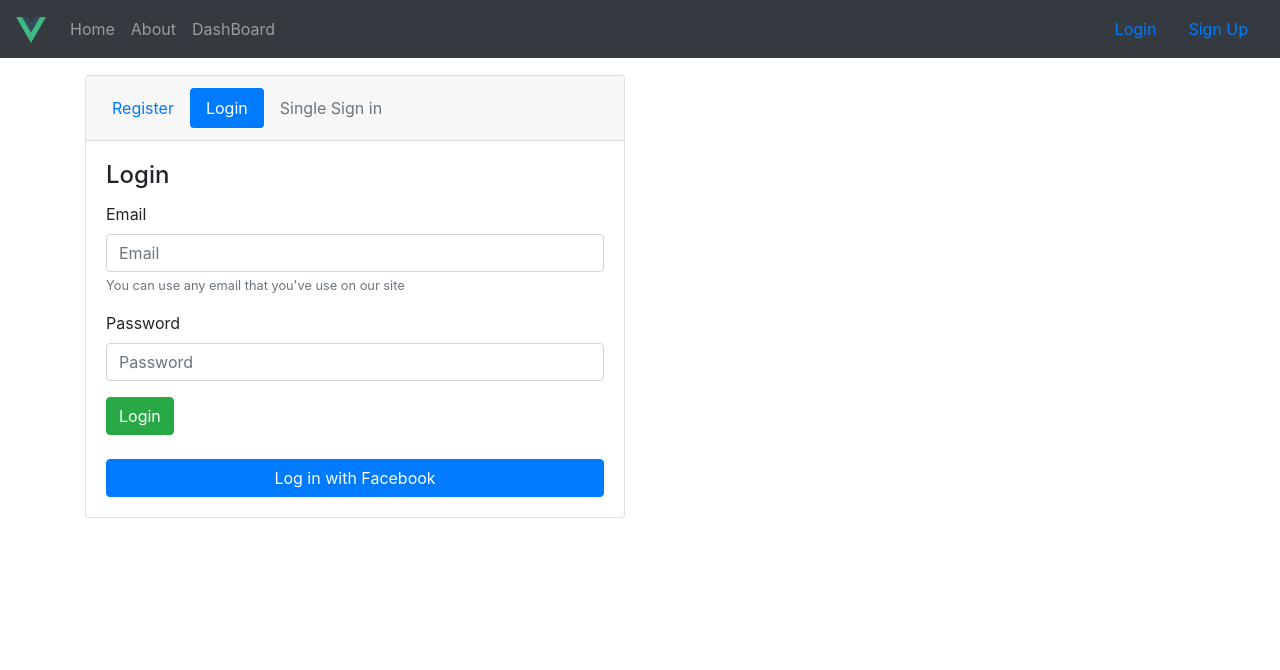
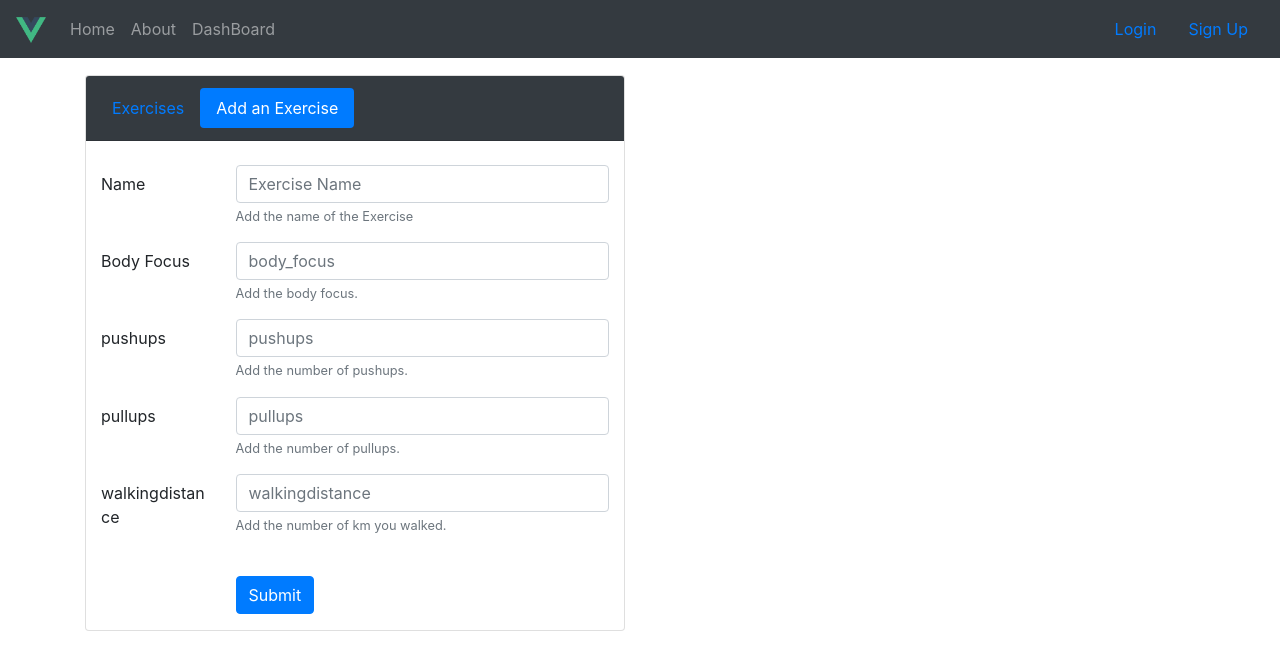
Before and after one commit to bhargavbunny/Newpaltz-build-your-own-project-wsp, a Vue app: page /AddExercise in a window 1280 px wide. Before the commit this address led to /login. Shown: the top 670 px of the page. Built offline with nearby package versions, Linux system fonts and the light colour scheme.

Commit message:
changes made with class topic

```diff
--- a/src/models/facebook.js
+++ b/src/models/facebook.js
@@ -2,7 +2,7 @@ import { oAuthLogin } from "./users";
 
   window.fbAsyncInit = function() {
     FB.init({
-      appId      : '646728952444088',
+      appId      : '2297436840350841',
       cookie     : true,
       xfbml      : true,
       version    : 'v3.2'
--- a/src/router.js
+++ b/src/router.js
@@ -13,6 +13,7 @@ import dashboard from './views/dashboard.vue';
 import user_profile from './views/user_profile'
 import sleep_time from './views/sleep_time'
 import updateprofile from './views/updateprofile'
+import AddExercise from './views/AddExercise'
 import { Globals } from '@/models/api';
 
 Vue.use(Router)
@@ -83,6 +84,12 @@ const router = new Router({
       name: 'MyExercises',
       component: MyExercises
     },{
+      path: '/AddExercise',
+      name: 'AddExercise',
+      component: AddExercise
+    },
+
+    {
       path: '/MyWorkouts',
       name: 'MyWorkouts',
       component: MyWorkouts
@@ -97,7 +104,7 @@ const router = new Router({
     }
   ]
 })
-
+/*
 router.beforeEach((to, from, next)=>{
     console.log({ to, from });
     const publicRoutes = ['home', 'about' ,'login', 'register'];
@@ -107,5 +114,5 @@ router.beforeEach((to, from, next)=>{
     }
     next();
 })
-
+*/
 export default router;
--- /dev/null
+++ b/src/views/AddExercise.vue
@@ -0,0 +1,133 @@
+<template>
+  <div class="row">
+    <div class="col-lg-6">
+      <div class="card">
+        <div class="card-header text-white bg-dark">
+          <ul class="nav nav-pills card-header-pills">
+          <li class="nav-item">
+            <router-link class="nav-link" to="/MyExercises">Exercises</router-link>
+          </li>
+          <li class="nav-item">
+            <router-link class="nav-link active" to="/AddExercise">Add an Exercise</router-link>
+          </li>
+        </ul>
+        </div>
+        <div class="container">
+            <form @submit.prevent="submit">
+              <br>
+
+              <div class="form-group row">
+                <label for="name" class="col-3 col-form-label">Name</label>
+                <div class="col-9">
+                <input type="text" v-model="data.name"
+                    class="form-control"
+                    name="name"
+                    id="name"
+                    aria-describedby="helpname"
+                    placeholder="Exercise Name"
+                    required>
+                  <small id="helpname" class="form-text text-muted">Add the name of the Exercise</small>
+                </div>
+                </div>
+
+            <div class="form-group row">
+          <label for="body_focus" class="col-3 col-form-label">Body Focus</label>
+          <div class="col-9">
+          <input type="text" v-model="data.body_focus"
+                    class="form-control"
+                    name="body_focus"
+                    id="body_focus"
+                    aria-describedby="helpbody_focus"
+                    placeholder="body_focus"
+                    required>
+                  <small id="helpbody_focus" class="form-text text-muted">Add the body focus.</small>
+          </div>
+          </div>
+
+
+
+          <div class="form-group row">
+          <label for="reps" class="col-3 col-form-label">pushups</label>
+          <div class="col-9">
+          <input type="text" v-model="data.pushups"
+                    class="form-control"
+                    name="reps"
+                    id="reps"
+                    aria-describedby="helppushups"
+                    placeholder="pushups"
+                    required>
+                  <small id="helppushups" class="form-text text-muted">Add the number of pushups.</small>
+          </div>
+          </div>
+
+          <div class="form-group row">
+          <label for="sets" class="col-3 col-form-label">pullups</label>
+          <div class="col-9">
+          <input type="text" v-model="data.pullups"
+                    class="form-control"
+                    name="pullups"
+                    id="pullups"
+                    aria-describedby="helppullups"
+                    placeholder="pullups"
+                    required>
+                  <small id="helppullups" class="form-text text-muted">Add the number of pullups.</small>
+          </div>
+
+          </div>
+          <div class="form-group row">
+          <label for="sets" class="col-3 col-form-label">walkingdistance</label>
+          <div class="col-9">
+          <input type="text" v-model="data.walkingdistance"
+                    class="form-control"
+                    name="walkingdistance"
+                    id="walkingdistance"
+                    aria-describedby="helpwalkingdistance"
+                    placeholder="walkingdistance"
+                    required>
+                  <small id="helpwalkingdistance" class="form-text text-muted">Add the number of km you walked.</small>
+          </div>
+          </div>
+
+
+          <br>
+
+         <div class="form-group row">
+          <div class="offset-3 col-9">
+          <button type="submit" class="btn btn-primary">Submit</button>
+          </div>
+          </div>
+          </form>
+          </div>
+          </div>
+          </div>
+          </div>
+
+
+</template>
+
+<script>
+import { Globals } from '@/models/api';
+import { addExercise } from '@/models/Exercises';
+import toastr from 'toastr';
+export default {
+  data: () => ({
+    data: {},
+    newExercise: null,
+  }),
+  methods: {
+    async submit() {
+      try {
+        const m = await addExercise(this.data);
+        this.newExercise = m;
+        toastr.success("You've Successfully added the Exercise!");
+      } catch (error) {
+        Globals.errors.push(error);
+        toastr.error(error.message);
+      }
+    },
+  },
+};
+</script>
+
+<style>
+</style>
--- a/src/views/AddFoodLog.vue
+++ b/src/views/AddFoodLog.vue
@@ -4,9 +4,6 @@
       <div class="card">
         <div class="card-header text-white bg-dark">
           <ul class="nav nav-pills card-header-pills">
-          <li class="nav-item">
-            <router-link class="nav-link" to="/MyDailyFoods">My Food Log</router-link>
-          </li>
           <li class="nav-item">
             <router-link class="nav-link active" to="/AddFoodLog">Add a Food Log</router-link>
           </li>
--- a/src/views/Register.vue
+++ b/src/views/Register.vue
@@ -30,6 +30,12 @@
                   <input type="text" v-model="data.LastName"
                     class="form-control" name="LastName" id="LastName" aria-describedby="helpLastName" placeholder="Last Name">
                   <small id="helpLastName" class="form-text text-muted">Sir Name</small>
+                </div>
+                <div class="form-group">
+                  <label for="Email">Email</label>
+                  <input type="text" v-model="data.Email"
+                    class="form-control" name="Email" id="Email" aria-describedby="helpLastEmail" placeholder="Email">
+                  <small id="helpEmail" class="form-text text-muted">Email</small>
                 </div>
                 <div class="form-group">
                   <label for="Password">Password</label>
```
Also changed, not shown: 2 other files (tests, documents, lock files or other folders).
